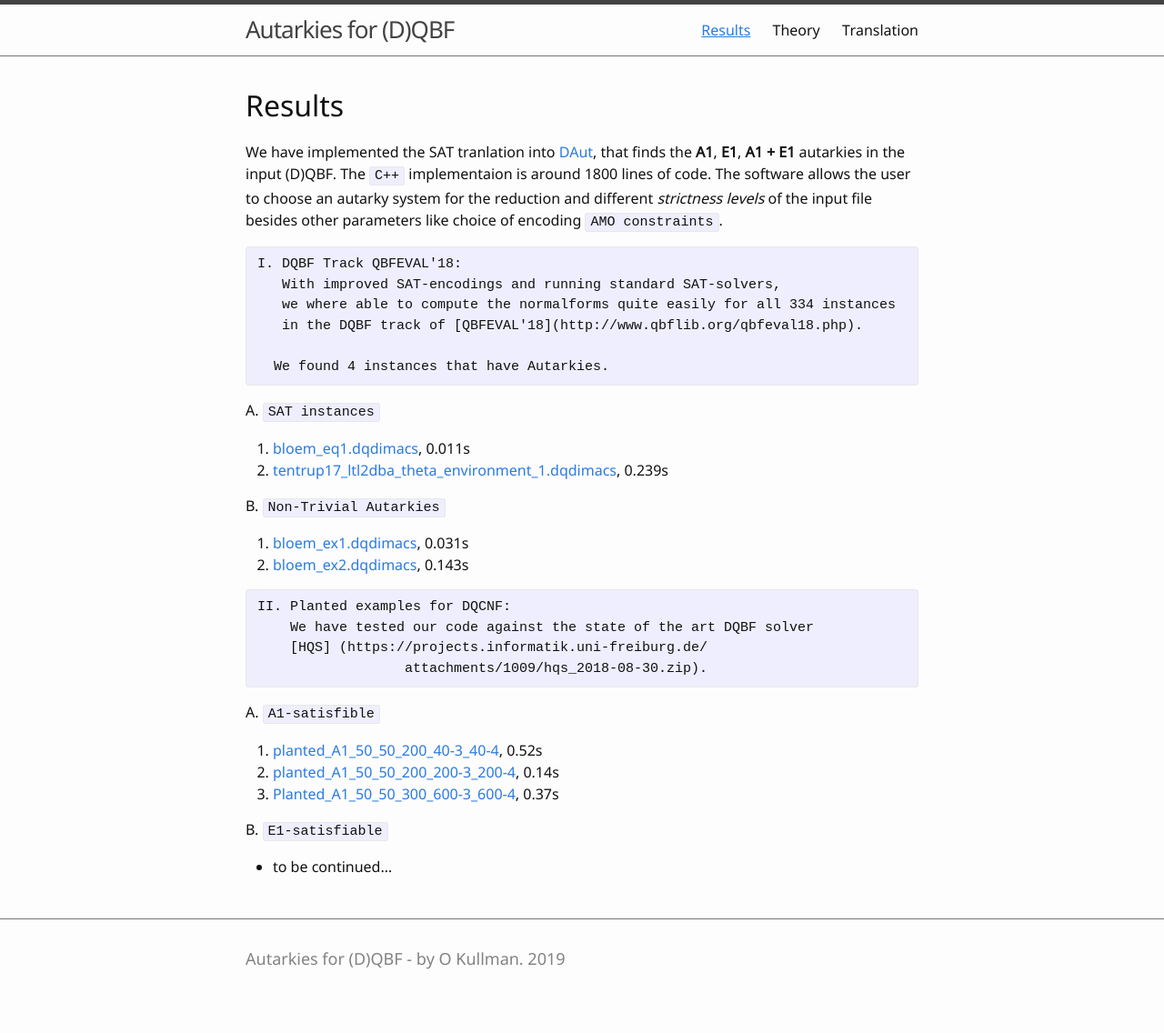
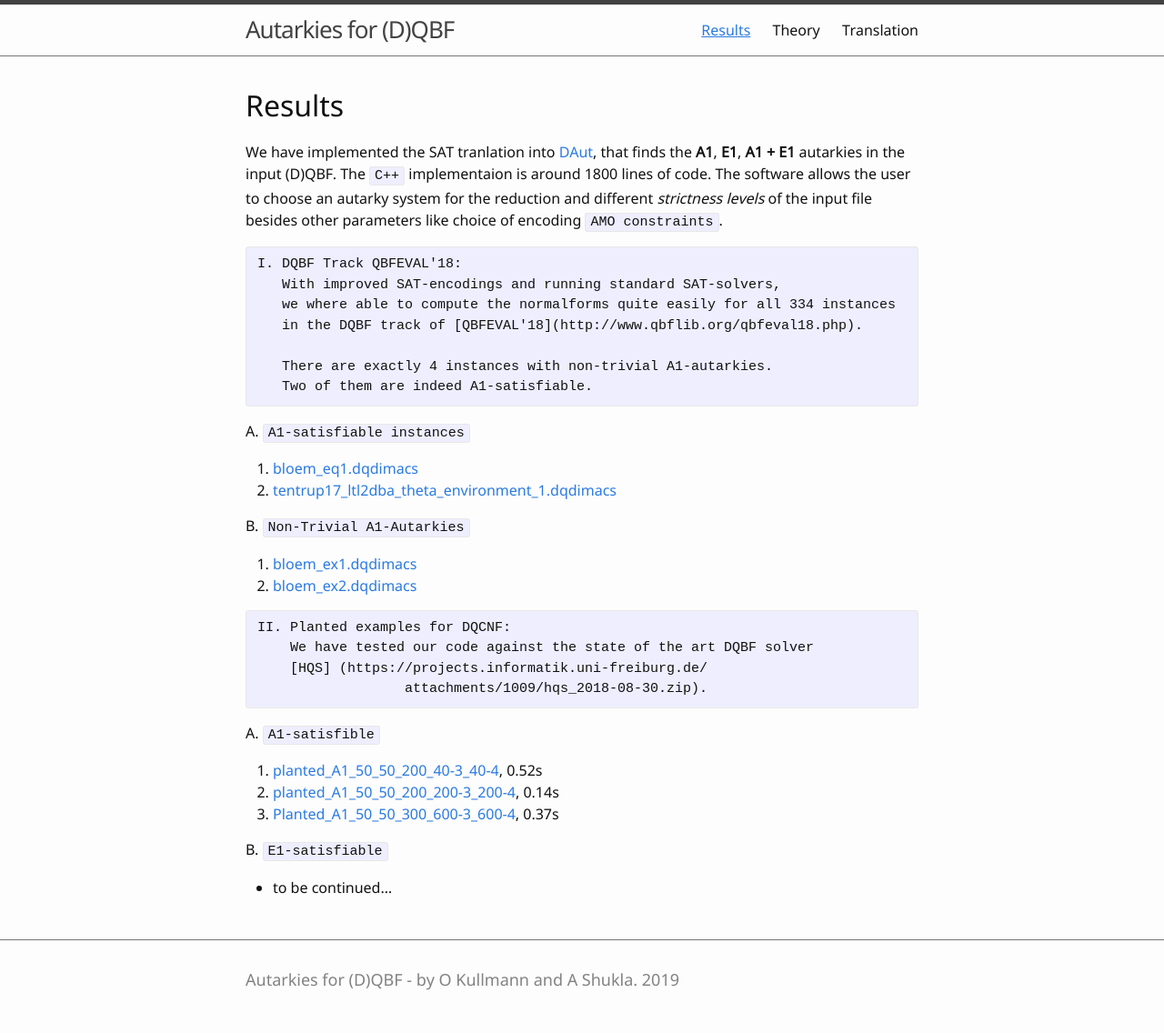
Before and after one commit to Autarkies/Autarkies.github.io, a Jekyll site: the page built from results.md, in a window 1280 px wide. Shown: the whole page at 91% size. Built offline with Jekyll 4.4.1, drawn with Linux system fonts in a browser that asks for light colours; before the commit the page ends 1113 px from its top, so only the background shows below that.

Commit message:
Correction

````diff
--- a/_config.yml
+++ b/_config.yml
@@ -11,7 +11,7 @@ description: "Find Autarkies in the (D)QBF"
 keywords: "github, github-pages, websites, static gen, hosting, html, workshop, gh-pages"
 
 # author settings for cc-by
-author: O Kullman
+author: O Kullmann and A Shukla
 pub_year: 2019
 #github_username: OKullmann
 
--- a/results.md
+++ b/results.md
@@ -13,17 +13,18 @@
    we where able to compute the normalforms quite easily for all 334 instances
    in the DQBF track of [QBFEVAL'18](http://www.qbflib.org/qbfeval18.php).
 
-  We found 4 instances that have Autarkies.
+   There are exactly 4 instances with non-trivial A1-autarkies.
+   Two of them are indeed A1-satisfiable.
 ```
 
-A. ``SAT instances``
-  1. [bloem\_eq1.dqdimacs](./files/bloem_eq1.dqdimacs), 0.011s
-  2. [tentrup17\_ltl2dba\_theta\_environment\_1.dqdimacs](./files/tentrup17_ltl2dba_theta_environment_1.dqdimacs), 0.239s
+A. ``A1-satisfiable instances``
+  1. [bloem\_eq1.dqdimacs](./files/bloem_eq1.dqdimacs)
+  2. [tentrup17\_ltl2dba\_theta\_environment\_1.dqdimacs](./files/tentrup17_ltl2dba_theta_environment_1.dqdimacs)
 
 
-B. ``Non-Trivial Autarkies``
-  1. [bloem\_ex1.dqdimacs](./files/bloem_ex1.dqdimacs), 0.031s
-  2. [bloem\_ex2.dqdimacs](./files/bloem_ex2.dqdimacs), 0.143s
+B. ``Non-Trivial A1-Autarkies``
+  1. [bloem\_ex1.dqdimacs](./files/bloem_ex1.dqdimacs)
+  2. [bloem\_ex2.dqdimacs](./files/bloem_ex2.dqdimacs)
 
 ```
 II. Planted examples for DQCNF:
````
